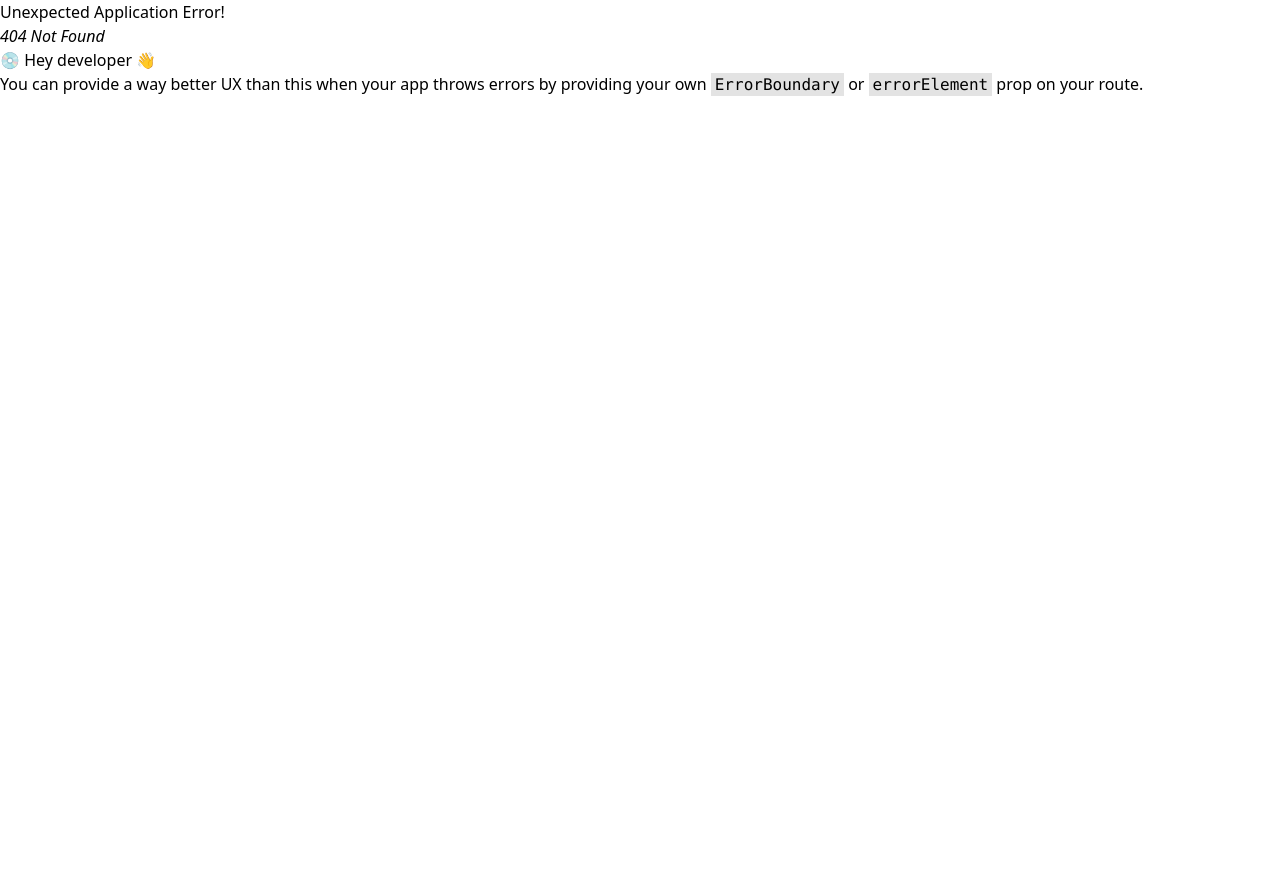
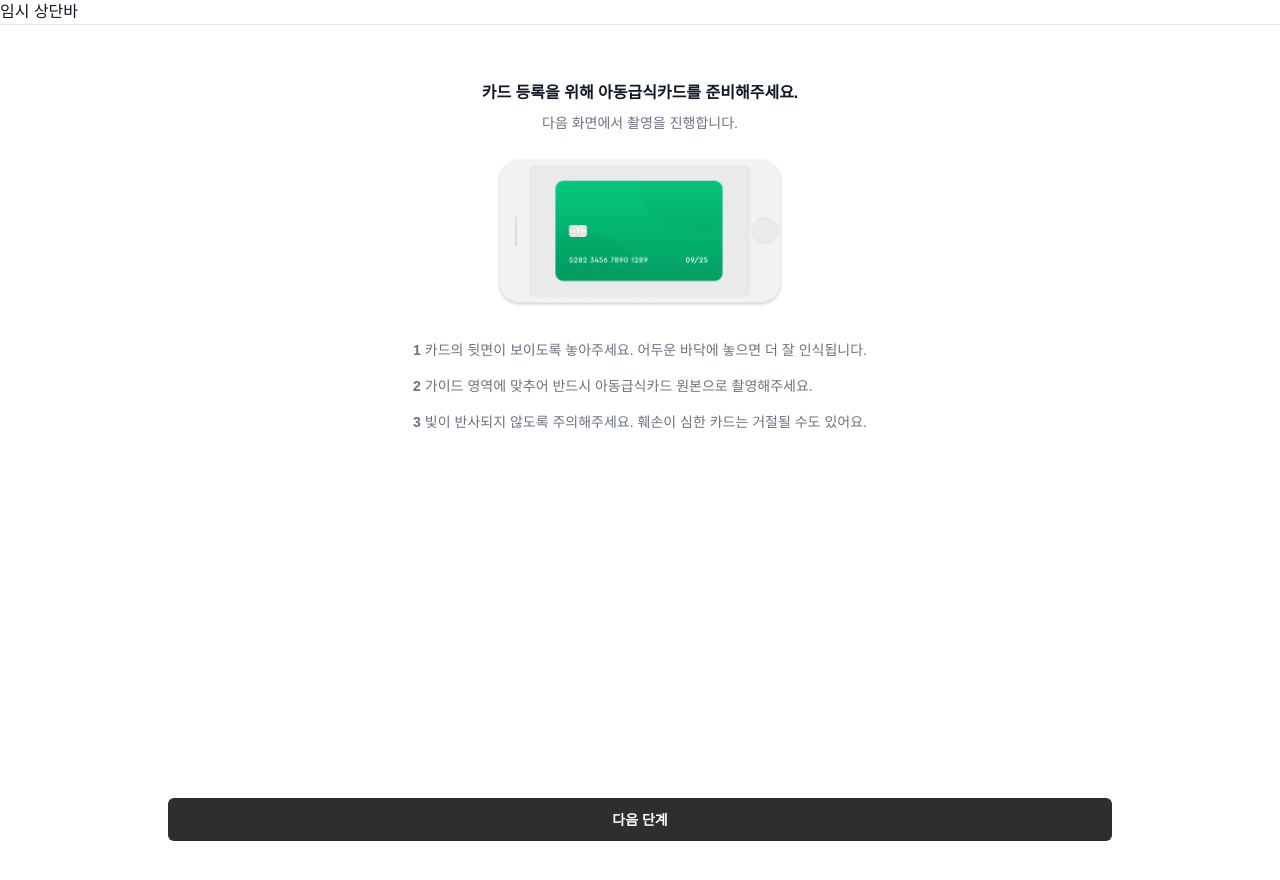
Before and after one commit to LetsEat-team/lets_eat_frontend, a React (Vite) app: page /childcard/onboard2 in a window 1280 px wide. Before the commit this address had no page. Shown: the top 880 px of the page. Before the commit the page ends 800 px from the top, so only its background shows below. Built offline with nearby package versions, Linux system fonts and the light colour scheme; a web font is replaced by a local one.

Commit message:
feat:ChildCardOnBoard2 & useContextOnboard

```diff
--- a/src/app/routes.tsx
+++ b/src/app/routes.tsx
@@ -2,6 +2,7 @@ import { createBrowserRouter,Navigate} from "react-router-dom";
 import App from "./App";
 import LoginPage from "../pages/LoginPage";
 import ChildCardWrapper from "../components/ChildCardWrapper";
+import ChildCardOnBoard2 from "../pages/child_card/ChildCardOnBoard2";
 
 export const router = createBrowserRouter([
   {
@@ -14,7 +15,9 @@ export const router = createBrowserRouter([
 
     //{ path: "/페이지", element: <페이지/> },
 
-    {path: "/childcard", element:<ChildCardWrapper/>} //아동급식카드
+    {path: "/childcard", element:<ChildCardWrapper/>}, //아동급식카드
+    { path: "/childcard/onboard2", element: <ChildCardOnBoard2 /> },
+
     ],
   },
 ]);
--- a/src/components/ChildCardWrapper.tsx
+++ b/src/components/ChildCardWrapper.tsx
@@ -1,11 +1,11 @@
-import { useOnboardingCheck } from "../hooks/useOnboardingCheck";
 import ChildCard from "../pages/child_card/ChildCard";
 import ChildCardOnBoard from "../pages/child_card/ChildCardOnBoard";
 
 export default function ChildCardWrapper() {
-  const { needsOnboarding, completeOnboarding } = useOnboardingCheck();
+  const needsOnboarding = true;
+
   if (needsOnboarding) {
-    return <ChildCardOnBoard onFinish={completeOnboarding} />;
+    return <ChildCardOnBoard  />;
   }
   return <ChildCard />;
 }
--- /dev/null
+++ b/src/contexts/OnBoardingContext.tsx
@@ -0,0 +1,33 @@
+import { createContext, useContext, useState, type ReactNode } from "react";
+
+type OnboardingContextType = {
+  needsOnboarding: boolean;
+  completeOnboarding: () => void;
+};
+
+const OnboardingContext = createContext<OnboardingContextType | undefined>(undefined);
+
+export const OnboardingProvider = ({ children }: { children: ReactNode }) => {
+  const [needsOnboarding, setNeedsOnboarding] = useState(() => {
+    return !localStorage.getItem('child_card_onboarded');
+  });
+
+  const completeOnboarding = () => {
+    localStorage.setItem('child_card_onboarded', 'true');
+    setNeedsOnboarding(false);
+  };
+
+  return (
+    <OnboardingContext.Provider value={{ needsOnboarding, completeOnboarding }}>
+      {children}
+    </OnboardingContext.Provider>
+  );
+};
+
+export const useOnboarding = () => {
+  const context = useContext(OnboardingContext);
+  if (!context) {
+    throw new Error("useOnboarding must be used within an OnboardingProvider");
+  }
+  return context;
+};
--- a/src/hooks/useOnboardingCheck.tsx
+++ /dev/null
@@ -1,17 +0,0 @@
-import { useEffect, useState } from 'react';
-
-export function useOnboardingCheck() {
-  const [needsOnboarding, setNeedsOnboarding] = useState(false);
-  useEffect(() => {
-    //const needOnboarding = !localStorage.getItem('child_card_onboarded'); //값이 없으면 false
-    //setNeedsOnboarding(needOnboarding);
-    setNeedsOnboarding(true);
-  }, []);
-
-  const completeOnboarding = () => {
-    localStorage.setItem('child_card_onboarded', 'true');
-    setNeedsOnboarding(false);
-  };
-
-  return { needsOnboarding, completeOnboarding };
-}
--- a/src/main.tsx
+++ b/src/main.tsx
@@ -4,11 +4,14 @@ import "./styles/index.css";
 import { RouterProvider } from "react-router-dom";
 import { router } from "./app/routes";
 import { ThemeProvider } from "./contexts/ThemeContext";
+import { OnboardingProvider } from "./contexts/OnBoardingContext";
 
 ReactDOM.createRoot(document.getElementById("root")!).render(
   <React.StrictMode>
+    <OnboardingProvider>
     <ThemeProvider>
       <RouterProvider router={router} />
     </ThemeProvider>
+    </OnboardingProvider>
   </React.StrictMode>
 );
--- a/src/pages/child_card/ChildCardOnBoard.tsx
+++ b/src/pages/child_card/ChildCardOnBoard.tsx
@@ -1,12 +1,14 @@
+import { useNavigate } from "react-router-dom";
 import Button from "../../components/Button";
 import CharaTalk from "../../components/CharaTalk";
 
-type ChildCardOnBoardProps = {
-  onFinish: () => void;  //onBoarding 끝났는지 여부
-};
 
-export default function ChildCardOnBoard({ onFinish }: ChildCardOnBoardProps) {
+export default function ChildCardOnBoard() {
+  const navigate = useNavigate();
 
+  const goOnboard2 = () => {
+    navigate("/childcard/onboard2");
+  };
   return (
     <div className="flex flex-col justify-center items-center">
       <div className="w-[258px] h-[258px] mt-[71px] mb-[67px] rounded-full bg-gray-200"></div>
@@ -17,7 +19,7 @@ export default function ChildCardOnBoard({ onFinish }: ChildCardOnBoardProps) {
         <span className="text-maingreen">티켓</span>
         {`을 받아봐요~`}
       </CharaTalk>
-      <Button onClick={onFinish} className="mt-[20px]">둘러보기</Button>
+      <Button onClick={goOnboard2} className="mt-[20px]">카드 등록하기</Button>
     </div>
   );
 }
--- a/src/pages/child_card/ChildCardOnBoard2.tsx
+++ b/src/pages/child_card/ChildCardOnBoard2.tsx
@@ -1,10 +1,54 @@
+import Button from "../../components/Button";
+import cardExample from "../../assets/ChildCard/card-ex.png";
+import { useOnboarding } from "../../contexts/OnBoardingContext";
 
 const ChildCardOnBoard2 = () => {
+  const { completeOnboarding } = useOnboarding();
+
   return (
-    <div>
+    <div className="flex flex-col items-center justify-between min-h-screen bg-white">
 
+      {/* 본문 */}
+      <div className="flex flex-col items-center px-6 text-center mt-6 flex-1">
+        <h2 className="text-base font-semibold mb-2">
+          카드 등록을 위해 아동급식카드를 준비해주세요.
+        </h2>
+        <p className="text-sm text-gray-500 mb-6">
+          다음 화면에서 촬영을 진행합니다.
+        </p>
+
+        {/* 가운데 카드+핸드폰 이미지 */}
+        <img
+          src={cardExample}
+          alt="카드 예시"
+          className="w-72 mb-8"
+        />
+
+        {/* 안내문 */}
+        <ul className="space-y-4 text-left text-sm text-gray-500">
+          <li>
+            <span className="font-semibold mr-1">1</span>
+            카드의 뒷면이 보이도록 놓아주세요. 어두운 바닥에 놓으면 더 잘 인식됩니다.
+          </li>
+          <li>
+            <span className="font-semibold mr-1">2</span>
+            가이드 영역에 맞추어 반드시 아동급식카드 원본으로 촬영해주세요.
+          </li>
+          <li>
+            <span className="font-semibold mr-1">3</span>
+            빛이 반사되지 않도록 주의해주세요. 훼손이 심한 카드는 거절될 수도 있어요.
+          </li>
+        </ul>
+      </div>
+
+      {/* 버튼 */}
+      <div className="w-full px-6 py-4">
+        <Button onClick={completeOnboarding} className="w-full">
+          다음 단계
+        </Button>
+      </div>
     </div>
-  )
-}
+  );
+};
 
-export default ChildCardOnBoard2
+export default ChildCardOnBoard2;
```
Also changed, not shown: src/assets/ChildCard/card-ex.png (added).
